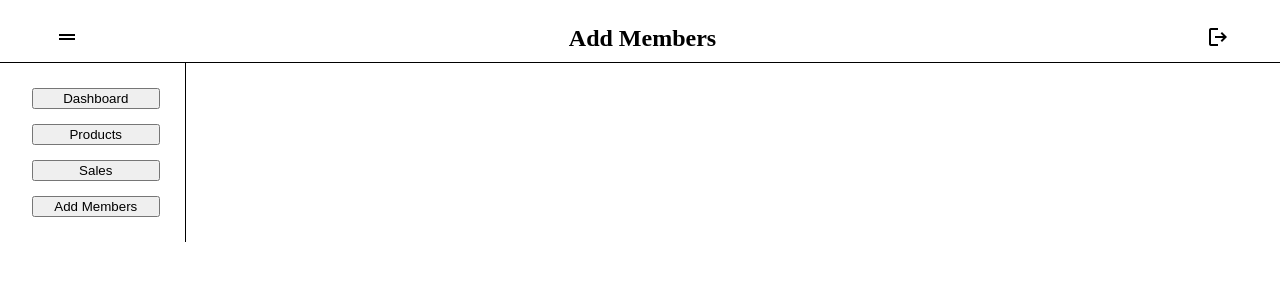
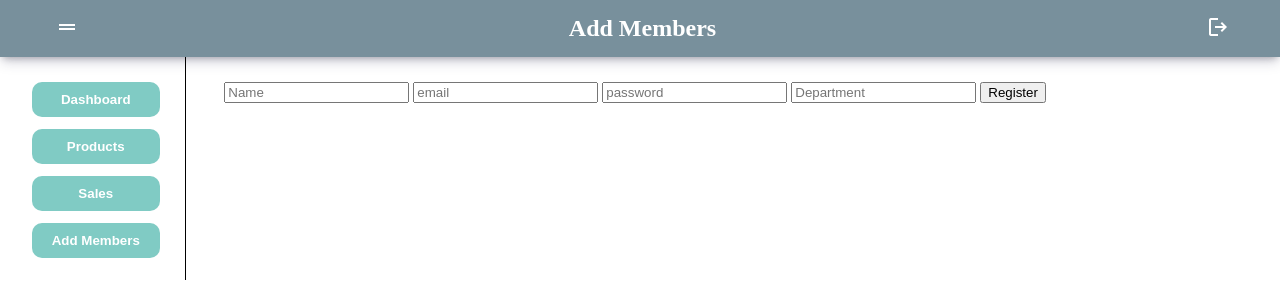
Before and after one commit to Sumitamahato/eager-structure-3963, a plain HTML site: page Admin/addmembers.html in a window 1280 px wide. Drawn offline with nearby package versions, Linux system fonts and the light colour scheme; sample sign-in values are in the browser's storage.

Commit message:
Updated dashboard and others

```diff
--- a/Admin/addmembers.html
+++ b/Admin/addmembers.html
@@ -37,6 +37,16 @@
         <!-- Main Display -->
         <div id="mainDisplay">
             <!-- Our Code -->
+                <form action="">
+                    <input type="text" name="" id="" placeholder="Name" required>
+                    <input type="email" name="" id="" placeholder="email" required>
+                    <input type="password" name="" id="" placeholder="password" required>
+                    <input type="text" name="" id="" placeholder="Department" required>
+                    <input type="submit" value="Register">
+                </form>
+                <div id="membersList">
+                    <h1>Members List</h1>
+                </div>
         </div>
     </div>
 </body>
--- a/Admin/src/addmembers.js
+++ b/Admin/src/addmembers.js
@@ -46,15 +46,58 @@ menuBtn4.addEventListener('click',()=>{
 
 // Logout
 let logout=document.getElementById('logOut');
-let flag=localStorage.getItem('loginStatus')||false;
+let flag=localStorage.getItem('loginStatus')||'false';
 
 
 logout.addEventListener('click',()=>{
     location.replace('adminLogin.html');
-    flag=false;
+    flag='false';
     localStorage.setItem('loginStatus',flag);
 })
 
 if(flag=="false"){
     window.location.href="adminLogin.html";
 }
+
+
+// Adding Members
+
+let form=document.querySelector('form');
+let memberData=JSON.parse(localStorage.getItem('registerData')) || [];
+
+form.addEventListener('submit',(e)=>{
+    e.preventDefault();
+    if(e.target[0].value && e.target[1].value && e.target[2].value && e.target[3].value){
+        let obj={
+            'name':e.target[0].value,
+            'email':e.target[1].value,
+            'password':e.target[2].value,
+            'department':e.target[3].value
+        }
+        memberData.push(obj);
+        localStorage.setItem('registerData',JSON.stringify(memberData));
+        location.reload(__dirname);
+    }
+})
+
+
+// showing members
+
+function showMembers(data){
+    let card=[];
+    data.forEach((el,i)=>{
+        card.push(`
+        <div  data-id=${i}>
+        <h3>${el.name}</h3>
+        <p>${el.email}</p>
+        <p>${el.department}</p>
+        <button data-id=${i} id="editBtns">Edit</button>
+        <button data-id=${i} id="deleteBtns">Delete</button>
+        </div>
+        `)
+    })
+
+    document.getElementById('membersList').innerHTML=card.join('');
+}
+
+showMembers(memberData);
--- a/Admin/src/dashboard.js
+++ b/Admin/src/dashboard.js
@@ -52,11 +52,11 @@ menuBtn4.addEventListener('click',()=>{
 
 // Logout
 let logout=document.getElementById('logOut');
-let flag=localStorage.getItem('loginStatus') || false;
+let flag=localStorage.getItem('loginStatus') || 'false';
 
 logout.addEventListener('click',()=>{
     location.replace('adminLogin.html');
-    flag=false;
+    flag='false';
     localStorage.setItem('loginStatus',flag);
 })
 
--- a/Admin/src/sales.js
+++ b/Admin/src/sales.js
@@ -16,6 +16,7 @@ burger.addEventListener('click',()=>{
         document.getElementById('mainMenu').style.border=0;
         document.getElementById('mainMenu').style.display='none';
         document.getElementById('mainDisplay').style.width='100%';
+        document.getElementById('barchart_material').style.margin="auto";
         burgerC++;
     }else{
         menuBtn1.style.display='block';
@@ -25,6 +26,7 @@ burger.addEventListener('click',()=>{
         document.getElementById('mainMenu').style.borderRight='1px solid black';
         document.getElementById('mainMenu').style.display='grid';
         document.getElementById('mainDisplay').style.width='80%';
+        document.getElementById('barchart_material').style.margin="";
         burgerC--;
     }
 })
@@ -46,11 +48,11 @@ menuBtn4.addEventListener('click',()=>{
 
 // Logout
 let logout=document.getElementById('logOut');
-let flag=localStorage.getItem('loginStatus') || false;
+let flag=localStorage.getItem('loginStatus') || 'false';
 
 logout.addEventListener('click',()=>{
     location.replace('adminLogin.html');
-    flag=false;
+    flag='false';
     localStorage.setItem('loginStatus',flag);
 })
 
--- a/Admin/style/addmembers.css
+++ b/Admin/style/addmembers.css
@@ -6,19 +6,23 @@ body{
 
 /* NavBar */
 nav{
-    border-bottom: 1px solid black;
     display: flex;
-    margin-top: 25px;
+    padding-top: 15px;
+    padding-bottom: 5px;
+    background-color: #78909C;
+    box-shadow: rgba(50, 50, 93, 0.25) 0px 6px 12px -2px, rgba(0, 0, 0, 0.3) 0px 3px 7px -3px;
 }
 nav>h2{
     margin: auto;
     margin-bottom: 10px;
+    color: white;
 }
 
 /* HandBurger option */
 #menu{
     cursor: pointer;
     margin-left: 55px;
+    color: white;
 }
 
 
@@ -42,8 +46,20 @@ nav>h2{
     height: 50%;
 }
 
-.menuBtns{
+
+#mainMenu button{
+    height: 110%;
+    background-color: #80CBC4;
+    color: white;
+    margin-bottom: 15px;
+    border: 0;
+    border-radius: 10px;
     cursor: pointer;
+    font-weight: 550;
+}
+
+#mainMenu button:hover{
+    background-color: #4DB6AC;
 }
 
 /* Main Display */
@@ -58,4 +74,11 @@ nav>h2{
 #logOut{
     cursor: pointer;
     margin-right: 50px;
+    color: white;
 }
+
+/* Members List */
+#membersList div{
+    display: grid;
+    grid-template-columns: repeat(5,20%);
+}
--- a/Admin/style/dashboard.css
+++ b/Admin/style/dashboard.css
@@ -6,19 +6,23 @@ body{
 
 /* NavBar */
 nav{
-    border-bottom: 1px solid black;
     display: flex;
-    margin-top: 25px;
+    padding-top: 15px;
+    padding-bottom: 5px;
+    background-color: #78909C;
+    box-shadow: rgba(50, 50, 93, 0.25) 0px 6px 12px -2px, rgba(0, 0, 0, 0.3) 0px 3px 7px -3px;
 }
 nav>h2{
     margin: auto;
     margin-bottom: 10px;
+    color: white;
 }
 
 /* HandBurger option */
 #menu{
     cursor: pointer;
     margin-left: 55px;
+    color: white;
 }
 
 
@@ -42,9 +46,22 @@ nav>h2{
     height: 50%;
 }
 
-.menuBtns{
+#mainMenu button{
+    height: 110%;
+    background-color: #80CBC4;
+    color: white;
+    margin-bottom: 15px;
+    border: 0;
+    border-radius: 10px;
     cursor: pointer;
+    font-weight: 550;
 }
+
+#mainMenu button:hover{
+    background-color: #4DB6AC;
+}
+
+
 
 /* Main Display */
 
@@ -58,6 +75,7 @@ nav>h2{
 #logOut{
     cursor: pointer;
     margin-right: 50px;
+    color: white;
 }
 
 /* Chart Details */
--- a/Admin/style/products.css
+++ b/Admin/style/products.css
@@ -6,19 +6,23 @@ body{
 
 /* NavBar */
 nav{
-    border-bottom: 1px solid black;
   display: flex;
-    margin-top: 25px;
+  padding-top: 15px;
+  padding-bottom: 5px;
+  background-color: #78909C;
+  box-shadow: rgba(50, 50, 93, 0.25) 0px 6px 12px -2px, rgba(0, 0, 0, 0.3) 0px 3px 7px -3px;
 }
 nav>h2{
   margin: auto;
   margin-bottom: 10px;
+  color: white;
 }
 
 /* HandBurger option */
 #menu{
   cursor: pointer;
   margin-left: 55px;
+  color: white;
 }
 
 
@@ -42,8 +46,19 @@ nav>h2{
     height: 50%;
 }
 
-.menuBtns{
+#mainMenu button{
+  height: 110%;
+  background-color: #80CBC4;
+  color: white;
+  margin-bottom: 15px;
+  border: 0;
+  border-radius: 10px;
   cursor: pointer;
+  font-weight: 550;
+}
+
+#mainMenu button:hover{
+  background-color: #4DB6AC;
 }
 
 /* Main Display */
@@ -110,4 +125,5 @@ nav>h2{
 #logOut{
     cursor: pointer;
     margin-right: 50px;
+    color: white;
 }
--- a/Admin/style/sales.css
+++ b/Admin/style/sales.css
@@ -6,19 +6,23 @@ body{
 
 /* NavBar */
 nav{
-    border-bottom: 1px solid black;
     display: flex;
-    margin-top: 25px;
+    padding-top: 15px;
+    padding-bottom: 5px;
+    background-color: #78909C;
+    box-shadow: rgba(50, 50, 93, 0.25) 0px 6px 12px -2px, rgba(0, 0, 0, 0.3) 0px 3px 7px -3px;
 }
 nav>h2{
     margin: auto;
     margin-bottom: 10px;
+    color: white;
 }
 
 /* HandBurger option */
 #menu{
     cursor: pointer;
     margin-left: 55px;
+    color: white;
 }
 
 
@@ -42,8 +46,19 @@ nav>h2{
     height: 50%;
 }
 
-.menuBtns{
+#mainMenu button{
+    height: 110%;
+    background-color: #80CBC4;
+    color: white;
+    margin-bottom: 15px;
+    border: 0;
+    border-radius: 10px;
     cursor: pointer;
+    font-weight: 550;
+}
+
+#mainMenu button:hover{
+    background-color: #4DB6AC;
 }
 
 /* Main Display */
@@ -58,4 +73,10 @@ nav>h2{
 #logOut{
     cursor: pointer;
     margin-right: 50px;
+    color: white;
 }
+
+/* Charts */
+#mainCharts{
+    display: flex;
+}
```
Also changed, not shown: Admin/sales.html (+3 -1 lines). Lines whose indentation alone changed are shown as unchanged.
